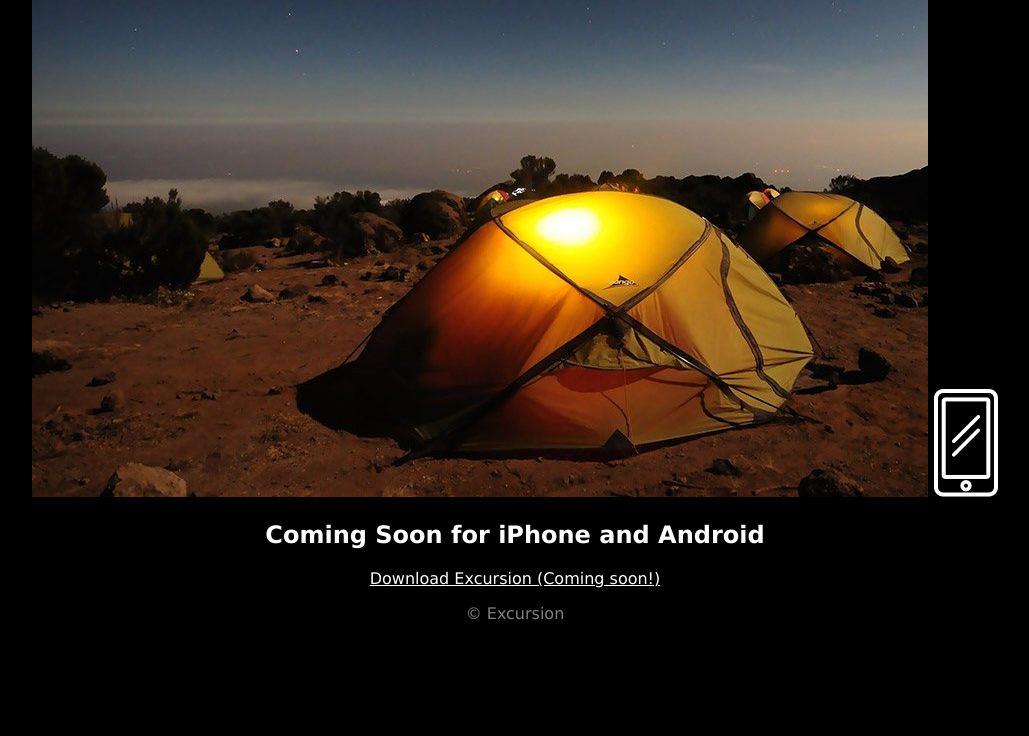
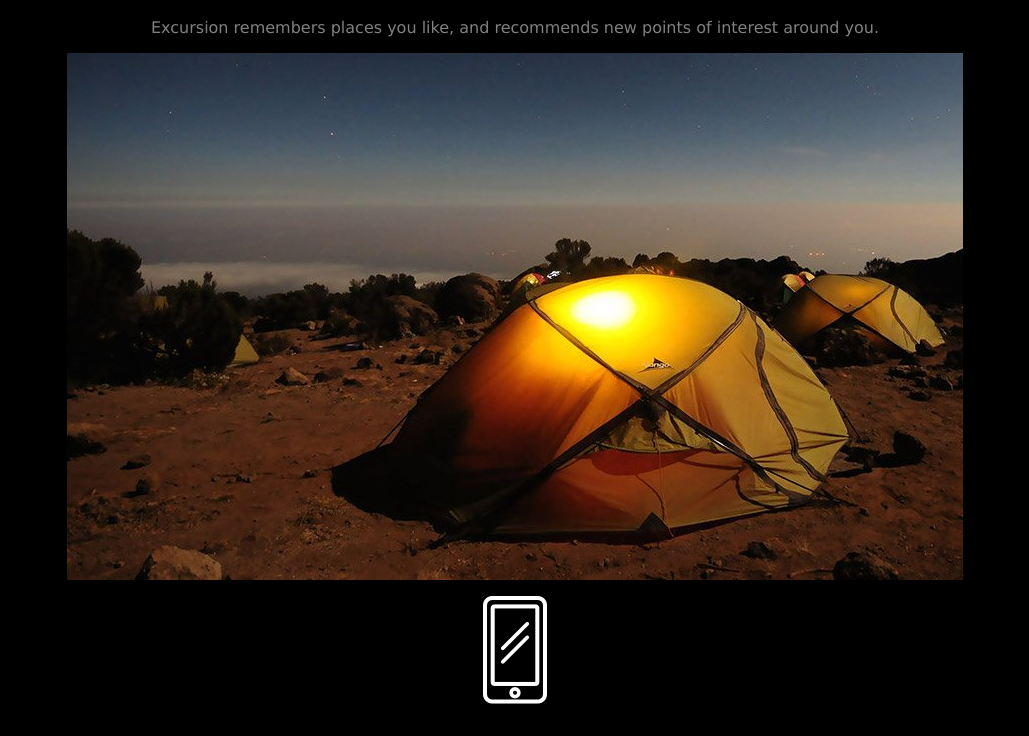
Before and after one commit to aaronkelsall/excursion, a plain HTML site: page index.html in a window 1280 px wide. Shown: the part 369-1105 px from the top of the page, without its empty margins (125-1154 px from the left). Before the commit the page ends 1008 px from the top, so only its background shows below. Drawn offline with Linux system fonts and the light colour scheme.

Commit message:
CSS Tweaks

```diff
--- a/index.html
+++ b/index.html
@@ -10,14 +10,14 @@
             <a href="#">Download Excursion (Coming soon!)</a>
         </header>
         <main>
-            <video controls>
+            <video autoplay>
                 <source src="resources/videos/excursion.mp4" type="video/mp4">
               Your browser does not support the video tag.
               </video>
               <h2>Your personal travel guide</h2>
               <p>Excursion remembers places you like, and recommends new points of interest around you.</p>
-              <img src="resources/images/camp.jpeg" />
-              <img src="resources/images/phone.png">
+              <p><img src="resources/images/camp.jpeg" /></p>
+              <p><img src="resources/images/phone.png"></p>
               <h2>Coming Soon for iPhone and Android</h2>
               <a href="#">Download Excursion (Coming soon!)</a>
         </main>
--- a/resources/css/style.css
+++ b/resources/css/style.css
@@ -8,6 +8,26 @@ body {
     color: white;
 }
 
+h1, h2 {
+    font-weight: normal;
+}
+
+h1 {
+    font-size: 50px;
+}
+
+h2 {
+    font-size: 42px;
+}
+
 p {
     color: gray;
 }
+
+footer p {
+    text-align: right;
+}
+
+a {
+    color: turquoise;
+}
```
